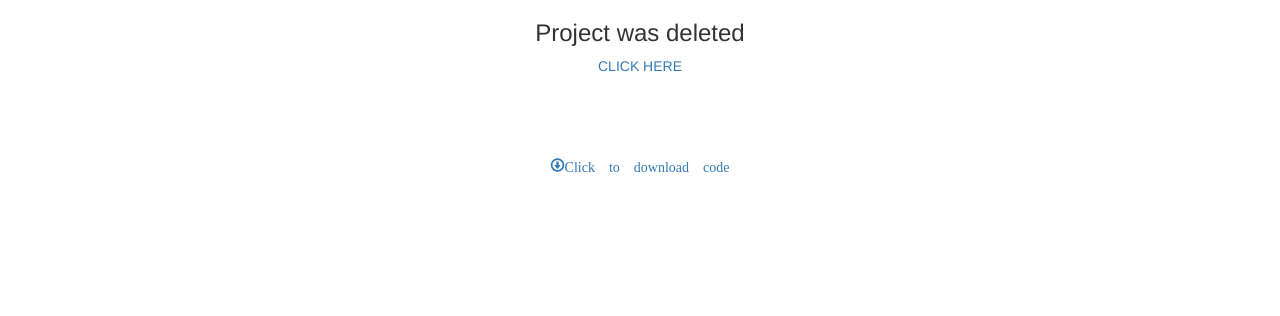
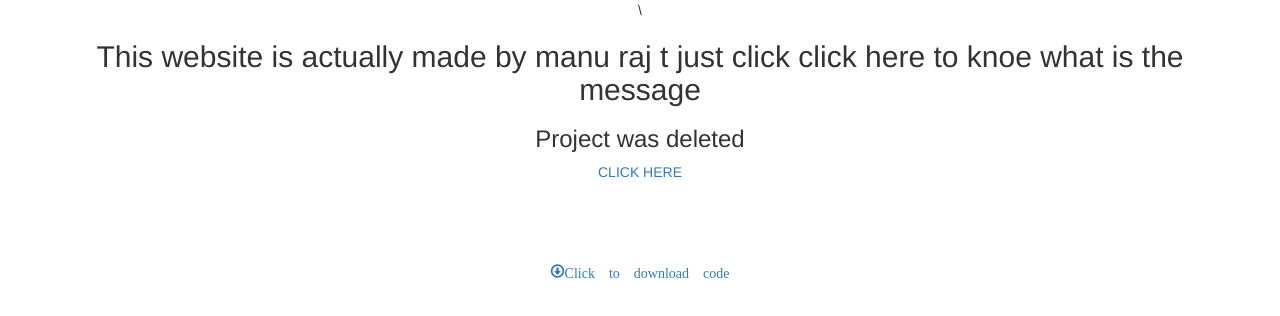
Before and after one commit to CreatorBoss99999/projectwasdeleted, a plain HTML site: page index.html in a window 1280 px wide. Drawn offline with nearby package versions, Linux system fonts and the light colour scheme.

Commit message:
Update index.html

```diff
--- a/index.html
+++ b/index.html
@@ -12,7 +12,8 @@
 </head>
 
 <body>
-    <div class="container">
+    <div class="container">\
+        <h2>This website is actually made by manu raj t  just click click here to knoe what is the message</h2>
 
         <div>
             <h3>Project was deleted</h3>
```
